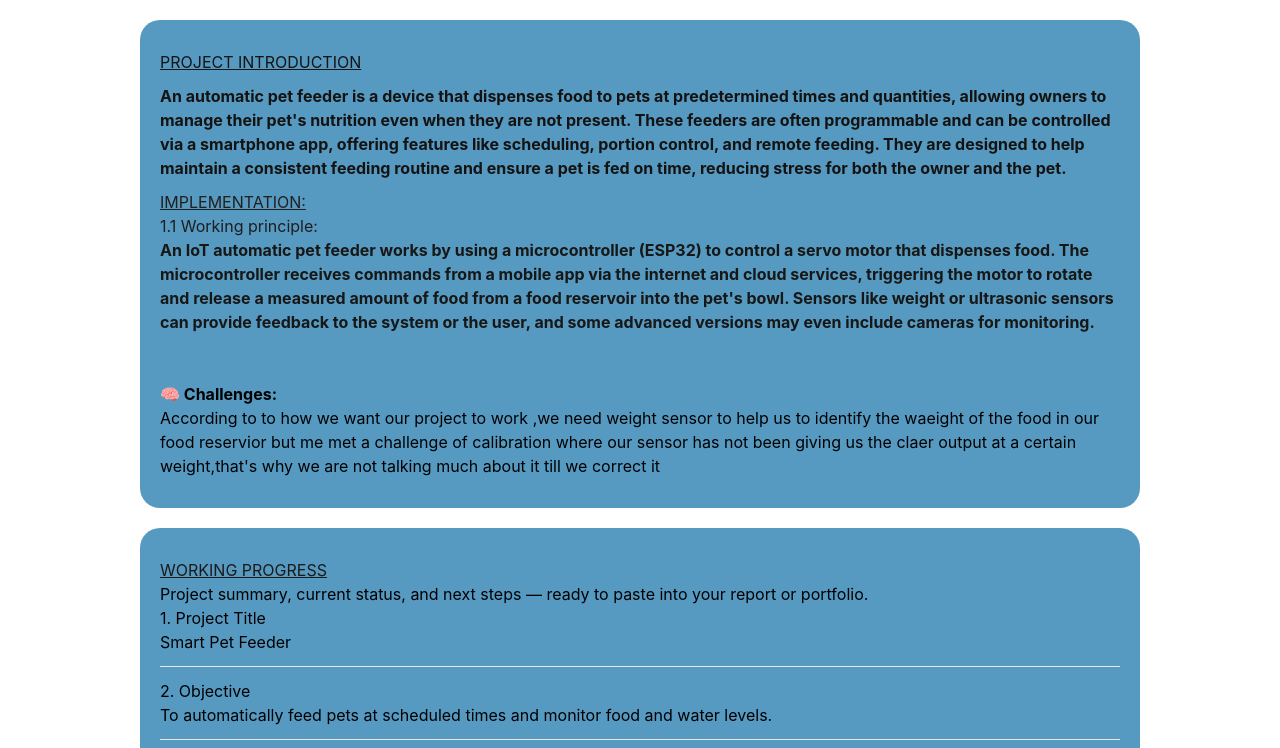
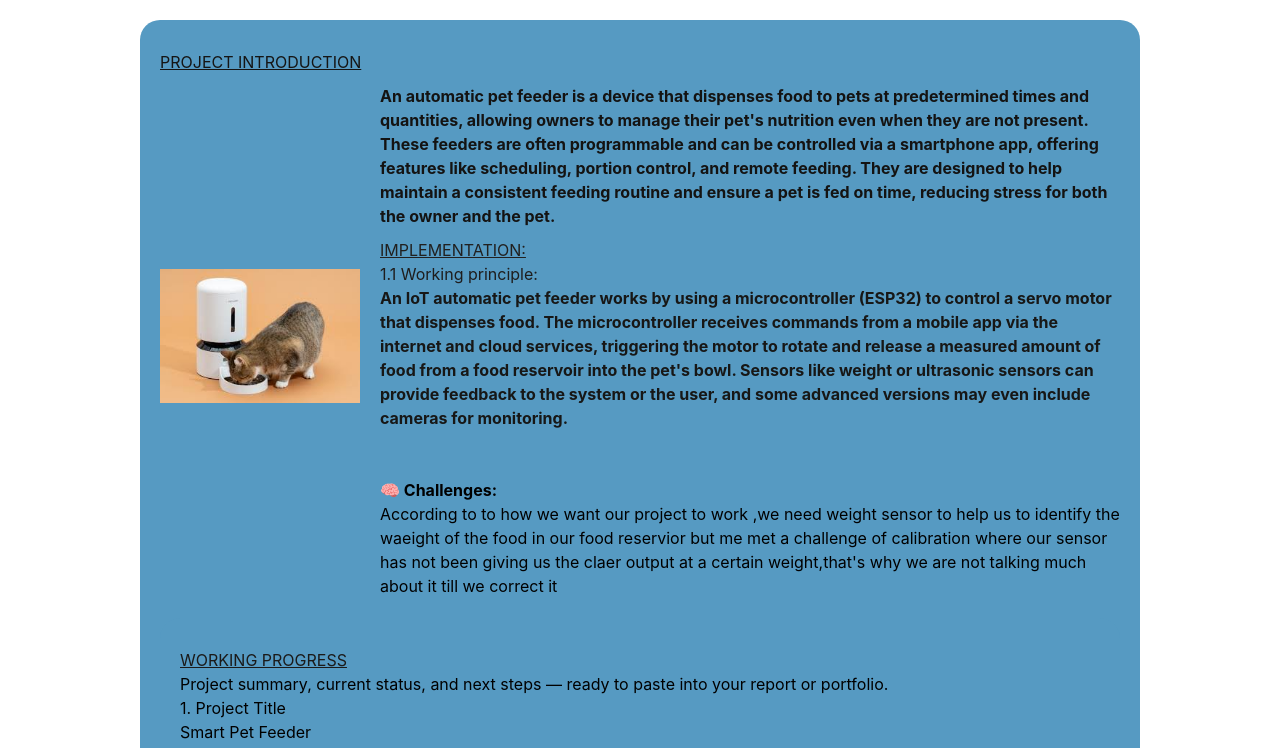
Before and after one commit to tuyishimejoselyne/feeder, a plain HTML site: page index.html in a window 1280 px wide. Shown: the part 592-1340 px from the top of the page. Drawn offline with nearby package versions, Linux system fonts and the light colour scheme.

Commit message:
Update index.html

```diff
--- a/index.html
+++ b/index.html
@@ -97,6 +97,9 @@
 
 <div style="border-radius:20px; background-color:#569ac2; padding:30px 20px; margin:20px auto; max-width:1000px;">
         <h2 style="color:#151514;"><u>PROJECT INTRODUCTION</u></h2>
+    <div style="display: flex; align-items: center;">
+  <img src="IPUSI.jpeg" alt="Smart Pet Feeder" style="width: 200px; height: auto; margin-right: 20px;">
+  <div>
         <p style="color:#141312; margin:10px 0;">
             <strong>An automatic pet feeder is a device that dispenses food to pets at predetermined times and quantities, allowing owners to manage their pet's nutrition even when they are not present. These feeders are often programmable and can be controlled via a smartphone app, offering features like scheduling, portion control, and remote feeding. They are designed to help maintain a consistent feeding routine and ensure a pet is fed on time, reducing stress for both the owner and the pet.</strong>
         </p>
@@ -113,7 +116,7 @@
             <li>According to to how we want our project to work ,we need weight sensor to help us to identify the waeight of the food in our food reservior but me met a challenge of calibration where our sensor has not been giving us the claer output at a certain weight,that's why we are not talking much about it till we correct it</li>
           </ul>
          </p>
-
+  </div>
     </div>
  <div style="border-radius:20px; background-color:#569ac2; padding:30px 20px; margin:20px auto; max-width:1000px;">
         <h2 style="color:#1b1a19;"><u>WORKING PROGRESS</u></h2>
```
